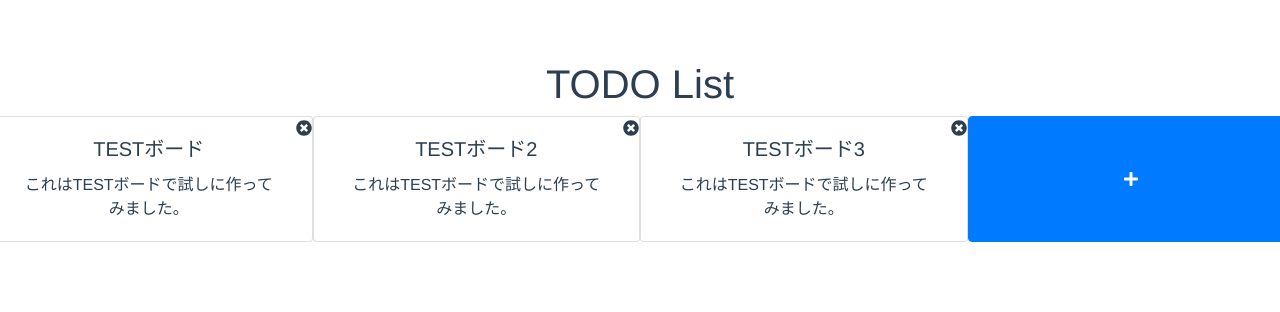
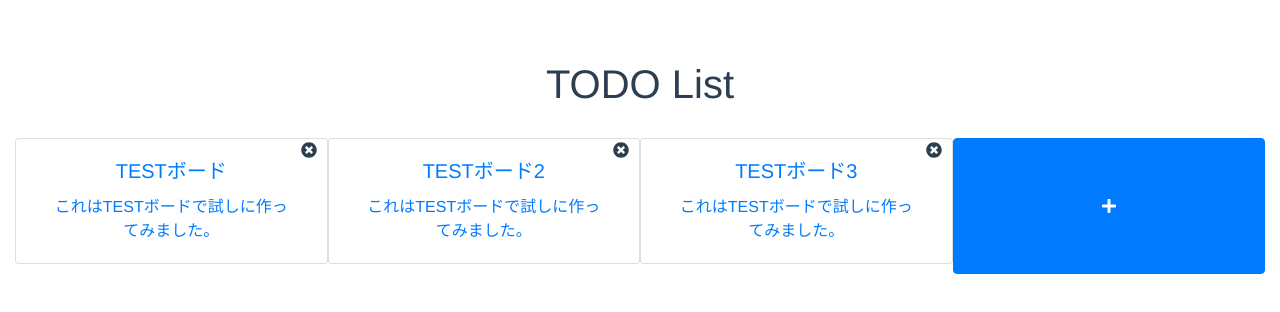
Before and after one commit to Taurin190/vue-todo, a Vue app: page / in a window 1280 px wide. Shown: the top 312 px of the page. Built offline with nearby package versions, Linux system fonts and the light colour scheme.

Commit message:
modify design of home board

```diff
--- a/src/components/Home.vue
+++ b/src/components/Home.vue
@@ -1,17 +1,21 @@
 <template>
     <div>
         <h1>TODO List</h1>
-        <div>
+        <div style="margin: 30px;">
             <div class="row">
-                <div v-for="(thread, index) in threads" :key="index" class="col-3 card" style="position: relative;">
-                    <span v-on:click="deleteCard(index)" class="col-12 text-right" style="position: absolute; right: -15px">
+                <div v-for="(thread, index) in threads" :key="index" class="col-3 card" style="margin-bottom: 10px; position: relative;">
+                    <div class="">
+                    <span v-on:click="deleteCard(index)" class="col-12 text-right" style="position: absolute; right: -5px">
                         <font-awesome-icon icon="times-circle" />
                     </span>
-                    <div class="card-body">
-                        <h5 class="card-title">{{ thread.title }}</h5>
-                        <p class="card-text">
-                             {{ thread.description }}
-                        </p>
+                    <a class="" v-bind:href="'/board/' + index" >
+                        <div class="card-body">
+                            <h5 class="card-title">{{ thread.title }}</h5>
+                            <p class="card-text">
+                                 {{ thread.description }}
+                            </p>
+                        </div>
+                    </a>
                     </div>
                 </div>
                 <div v-if="createFlag" class="col-3 card">
@@ -23,7 +27,7 @@
                         Create
                     </button>
                 </div>
-                <button v-else v-on:click="openCreateForm" class="btn btn-primary col-3" href="#">
+                <button  v-else v-on:click="openCreateForm" class="col-3 btn btn-primary" href="#">
                     <font-awesome-icon style="height: 100px;" class="align-middle" icon="plus" />
                 </button>
             </div>
```
